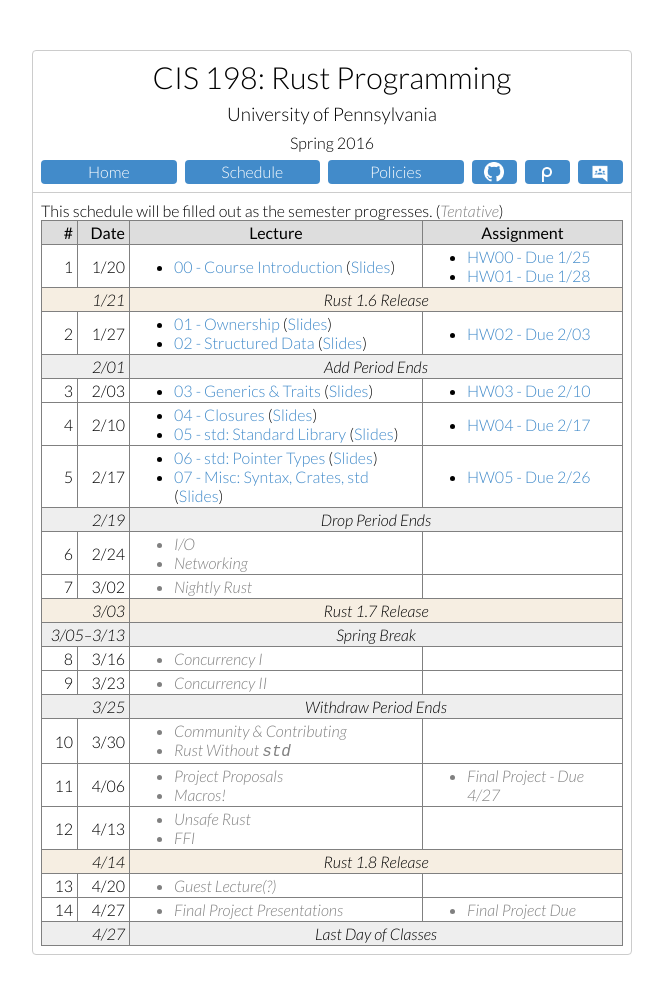
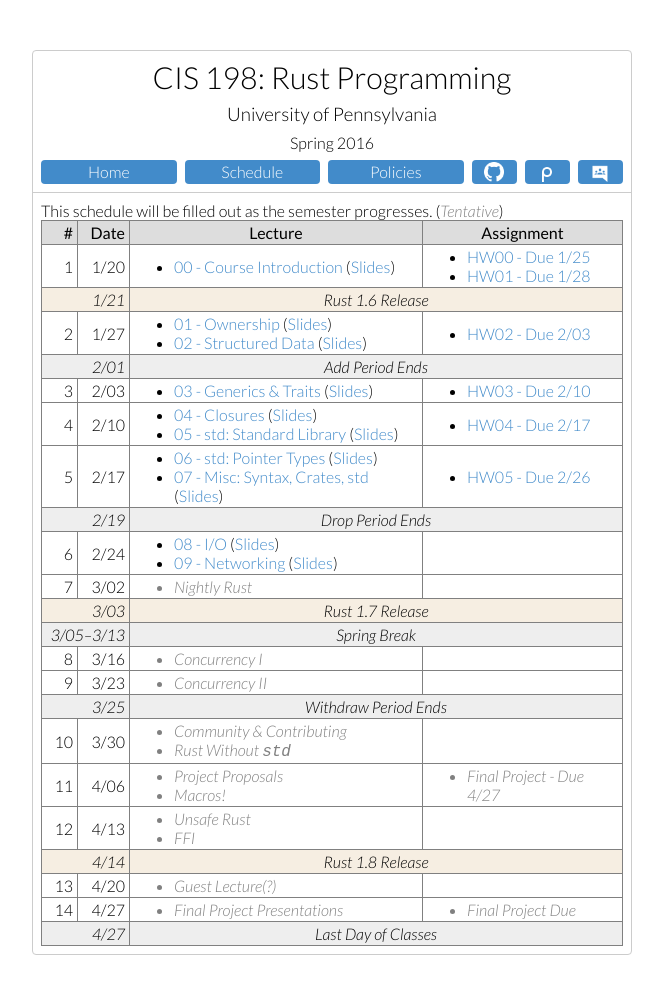
Before and after one commit to cis198-2016s/cis198-2016s.github.io, a Jekyll site: the page built from schedule/index.html, in a window 1280 px wide. Shown: the whole page, without its empty margins (308-971 px from the left). Built offline with Jekyll 4.4.1, drawn with Linux system fonts in a browser that asks for light colours.

Commit message:
lec08/lec09 -> schedule

```diff
--- a/schedule/index.html
+++ b/schedule/index.html
@@ -130,12 +130,12 @@
       <tr class="schedevent"> <td colspan=2>2/19 <td colspan=2>Drop Period Ends
       <tr>
         <td>6 <td>2/24
-        <td class="tentative">
+        <td>
           <ul>
-            <li>
-                I/O
-            <li>
-                Networking
+            <li><a href="https://github.com/cis198-2016s/slides/blob/gh-pages/08/content.md">
+                08 - I/O</a> (<a href="/slides/08/">Slides</a>)
+            <li><a href="https://github.com/cis198-2016s/slides/blob/gh-pages/09/content.md">
+                09 - Networking</a> (<a href="/slides/09/">Slides</a>)
           </ul>
         <td>
       <tr>
```
